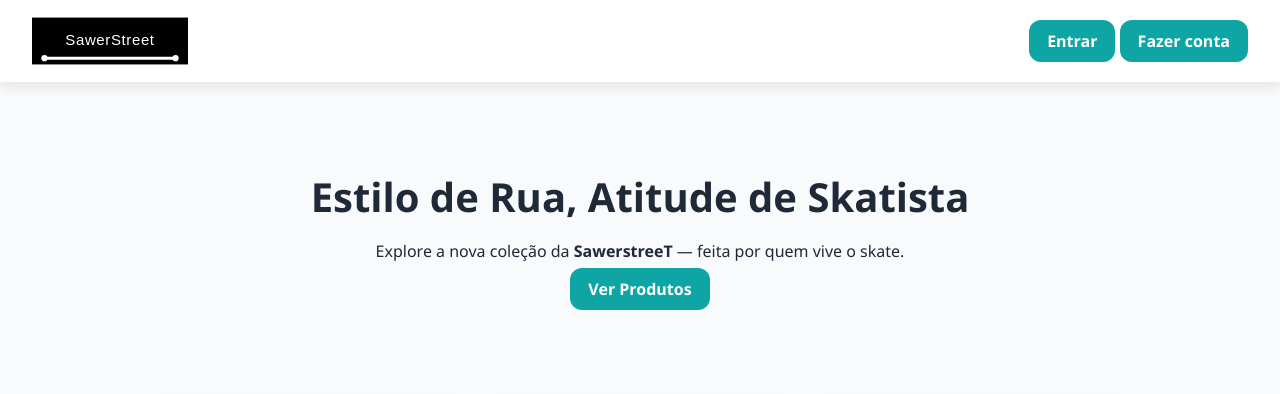
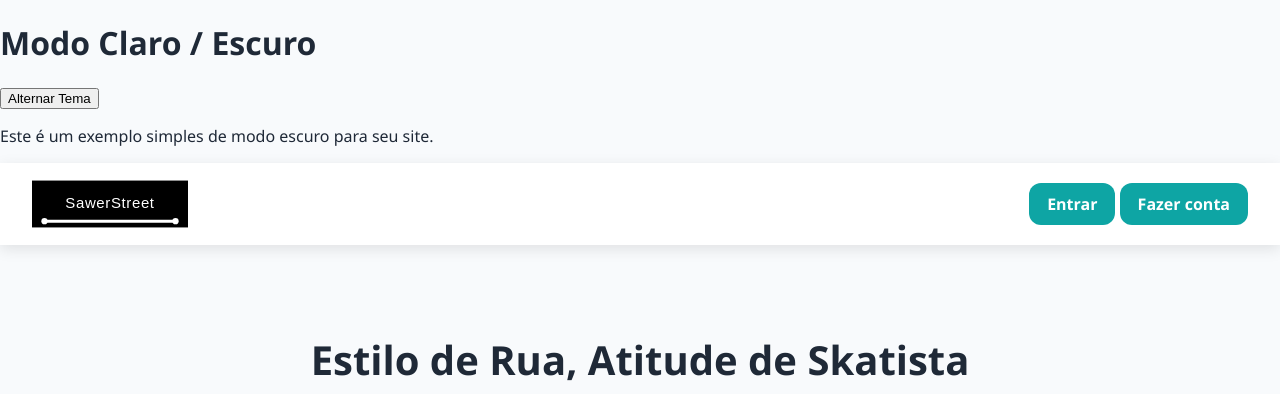
Before and after one commit to wilburlindo/STREETSAWER2.0, a plain HTML site: page index.html in a window 1280 px wide. Shown: the top 394 px of the page. Drawn offline with Linux system fonts and the light colour scheme.

Commit message:
Update index.html

```diff
--- a/index.html
+++ b/index.html
@@ -1,4 +1,22 @@
 <!DOCTYPE html>
+<html lang="pt-BR">
+<head>
+  <meta charset="UTF-8" />
+  <meta name="viewport" content="width=device-width, initial-scale=1.0" />
+  <title>Modo Escuro</title>
+  <link rel="stylesheet" href="style.css" />
+</head>
+<body>
+  <div class="container">
+    <h1>Modo Claro / Escuro</h1>
+    <button id="toggle-theme">Alternar Tema</button>
+    <p>Este é um exemplo simples de modo escuro para seu site.</p>
+  </div>
+
+  <script src="script.js"></script>
+</body>
+</html>
+
 <html lang="pt-BR">
 <head>
   <meta charset="UTF-8">
```
